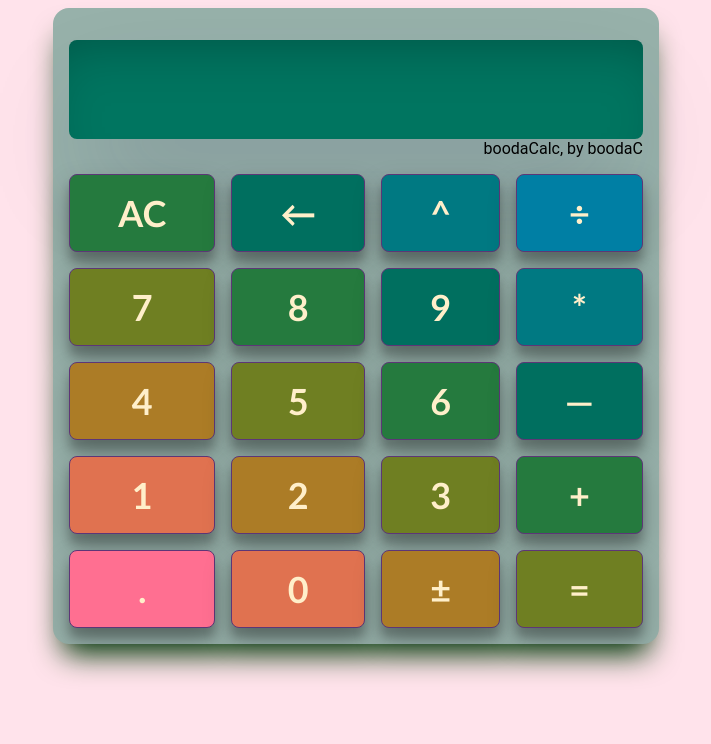
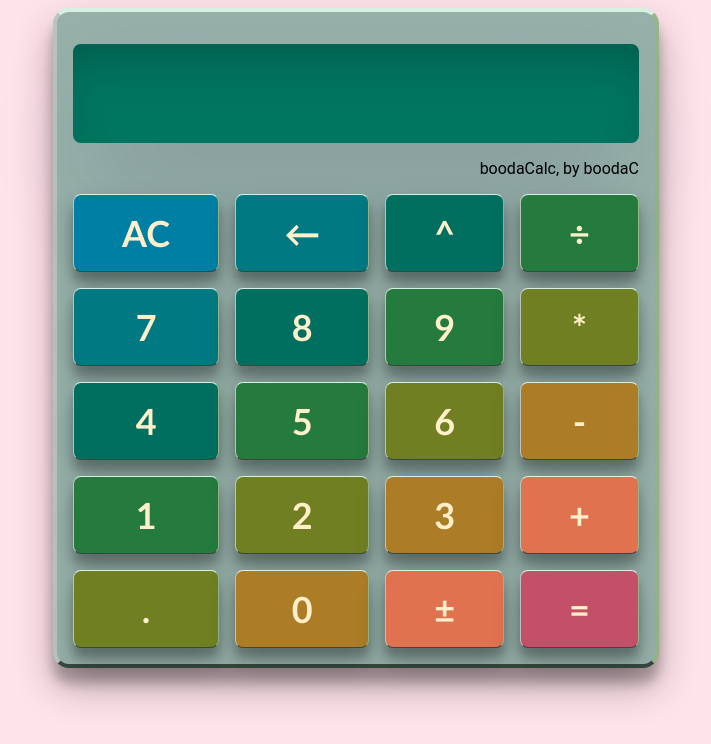
Before and after one commit to Boodac/calculator, a plain HTML site: page index.html in a window 1280 px wide. Shown: the whole page, without its empty margins (284-995 px from the left). Drawn offline with Linux system fonts and the light colour scheme.

Commit message:
CSS tweaks and beautification.

```diff
--- a/index.html
+++ b/index.html
@@ -16,32 +16,32 @@
             <div id="attribution">boodaCalc, by boodaC</div>
             <div class="cluster">
                 <div class="col">
-                    <button id="allclear" class="span5"></button>
-                    <button id="7" class="span4"></button>
-                    <button id="4" class="span3"></button>
-                    <button id="1" class="span2"></button>
-                    <button id="decimal" class="span1"></button>
+                    <button id="allclear" class="span8"></button>
+                    <button id="7" class="span7"></button>
+                    <button id="4" class="span6"></button>
+                    <button id="1" class="span5"></button>
+                    <button id="decimal" class="span4"></button>
                 </div>
                 <div class="col">
-                    <button id="backspace" class="span6"></button>
-                    <button id="8" class="span5"></button>
-                    <button id="5" class="span4"></button>
-                    <button id="2" class="span3"></button>
-                    <button id="0" class="span2"></button>
+                    <button id="backspace" class="span7"></button>
+                    <button id="8" class="span6"></button>
+                    <button id="5" class="span5"></button>
+                    <button id="2" class="span4"></button>
+                    <button id="0" class="span3"></button>
                 </div>
                 <div class="col">
-                    <button id="exponent" class="span7"></button>
-                    <button id="9" class="span6"></button>
-                    <button id="6" class="span5"></button>
-                    <button id="3" class="span4"></button>
-                    <button id="signflip" class="span3"></button>
+                    <button id="exponent" class="span6"></button>
+                    <button id="9" class="span5"></button>
+                    <button id="6" class="span4"></button>
+                    <button id="3" class="span3"></button>
+                    <button id="signflip" class="span2"></button>
                 </div>
                 <div class="col">
-                    <button id="divide" class="span8"></button>
-                    <button id="multiply" class="span7"></button>
-                    <button id="subtract" class="span6"></button>
-                    <button id="add" class="span5"></button>
-                    <button id="equal" class="span4"></button>
+                    <button id="divide" class="span5"></button>
+                    <button id="multiply" class="span4"></button>
+                    <button id="subtract" class="span3"></button>
+                    <button id="add" class="span2"></button>
+                    <button id="equal" class="span1"></button>
                 </div>
             </div>
         </div>
--- a/script.js
+++ b/script.js
@@ -9,7 +9,7 @@ const EQUAL = {symbol: "=", id: "equal", value: null, code: ["Equal", "NumpadEnt
 const CLEAR = {symbol:"AC", id:"allclear", value: null, code: ["KeyC", "Escape"]};
 const DEL = {symbol: "←", id:"backspace", value: null, code: ["Backspace", "Delete"]}
 const MUL = {symbol:"*", id: "multiply", value: null, code: ["NumpadMultiply"]};
-const SUB = {symbol: "—", id: "subtract", value: null, code: ["Minus", "NumpadSubtract"]};
+const SUB = {symbol: "-", id: "subtract", value: null, code: ["Minus", "NumpadSubtract"]};
 const DIV = {symbol: "÷", id: "divide", value: null, code: ["Slash", "NumpadDivide"]};
 const EXP = {symbol: "^", id: "exponent", value: null, code: [""]};
 const NEG = {symbol: "±", id: "signflip", value: null, code: [""]};
@@ -193,7 +193,7 @@ function update(pressed){
     if(pressed === CLEAR) { reset(); return; }
     if(errFlag) { reset(); errFlag = 0; refresh(); return; };
     if(pressed.value !== null) { assembleOperand(pressed); return; }
-    if(pressed === NEG) { d_negation.toggle(); refresh(); return; }
+    if(pressed === NEG) { d_negation.toggle(); return; }
     if(pressed === EQUAL) {
         if(!DISPLAY.toptext) { DISPLAY.toptext = DISPLAY.bottomtext; DISPLAY.bottomtext = ""; return;}
         else { equalOut(pressed); refresh(); return; }
--- a/style.css
+++ b/style.css
@@ -17,6 +17,7 @@ body {
     text-align: right;
     font-size: 1rem;
     font-family: "Roboto", sans-serif;
+    padding-top: 1em;
 }
 
 
@@ -27,8 +28,12 @@ body {
 .calcBody{
     padding: 1rem;
     background-color: #97b1aa;
+    border-top: 4px solid rgb(214, 241, 225);
+    border-left: 4px solid rgb(186, 196, 190);
+    border-right: 4px solid rgb(148, 182, 137);
+    border-bottom: 4px solid rgb(54, 73, 62);
     border-radius: 1rem;
-    box-shadow: rgb(6, 66, 14) 0px 20px 30px -10px;
+    box-shadow: rgba(0, 0, 0, 0.3) 0px 19px 38px, rgba(0, 0, 0, 0.22) 0px 15px 12px;
 }
 
 .display {
@@ -92,7 +97,10 @@ button {
     font-size: 1em;
     flex: 1 1 100%;
     padding: 1rem 3rem;
-    border: 1px solid rgb(93, 54, 119);
+    border-top: 1px solid rgb(214, 241, 225);
+    border-left: 1px solid rgb(186, 196, 190);
+    border-right: 1px solid rgb(148, 182, 137);
+    border-bottom: 1px solid rgb(54, 73, 62);
     border-radius: 0.5rem;
     background-color: #ffe1c6;
     font-family:'Trebuchet MS', 'Lucida Sans Unicode', 'Lucida Grande', 'Lucida Sans', Arial, sans-serif;
@@ -101,7 +109,7 @@ button {
 }
 
 .span1{
-    background-color: #ff6f91;
+    background-color: #c44f68;
 }
 
 .span2{
```
